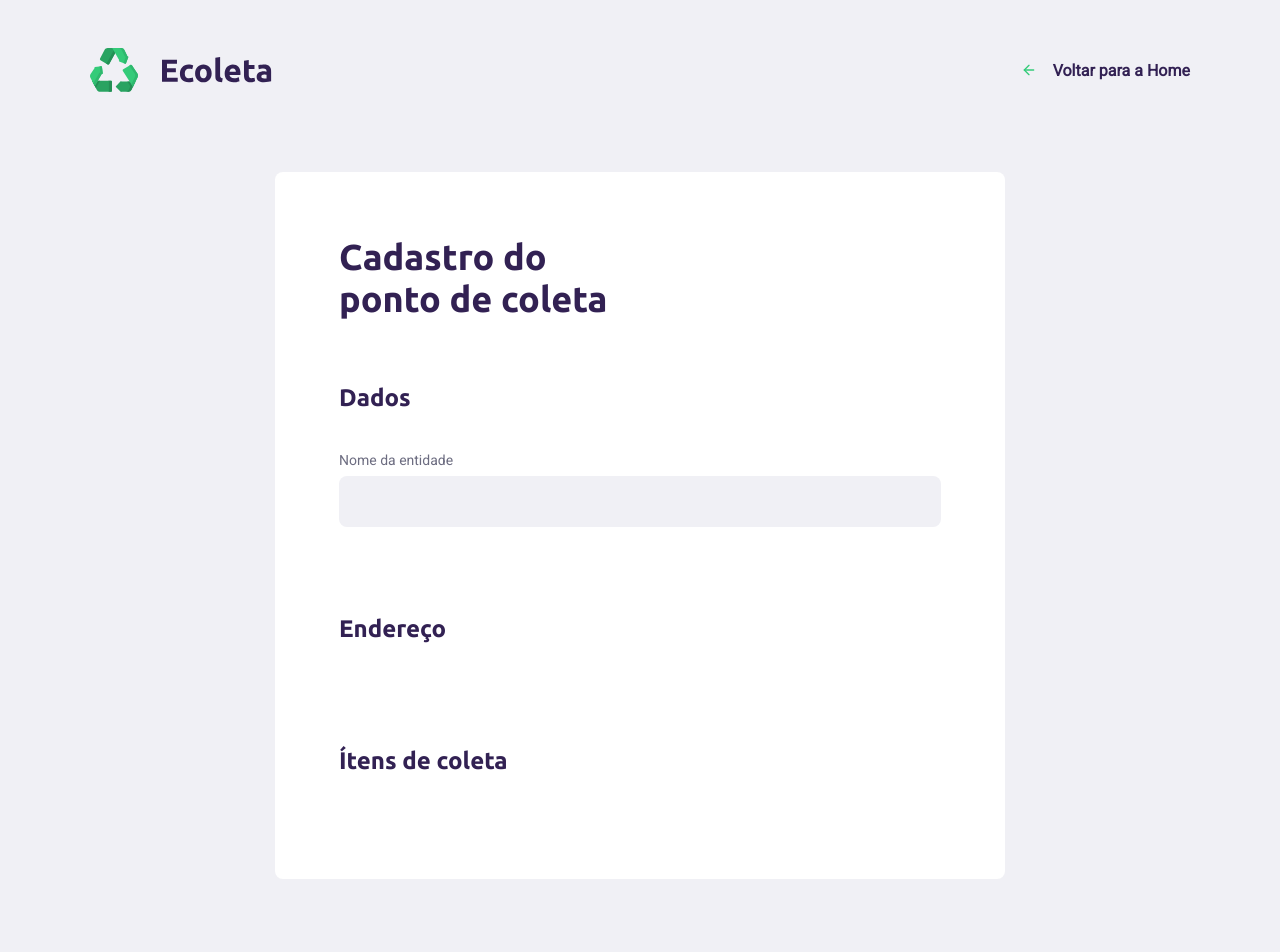
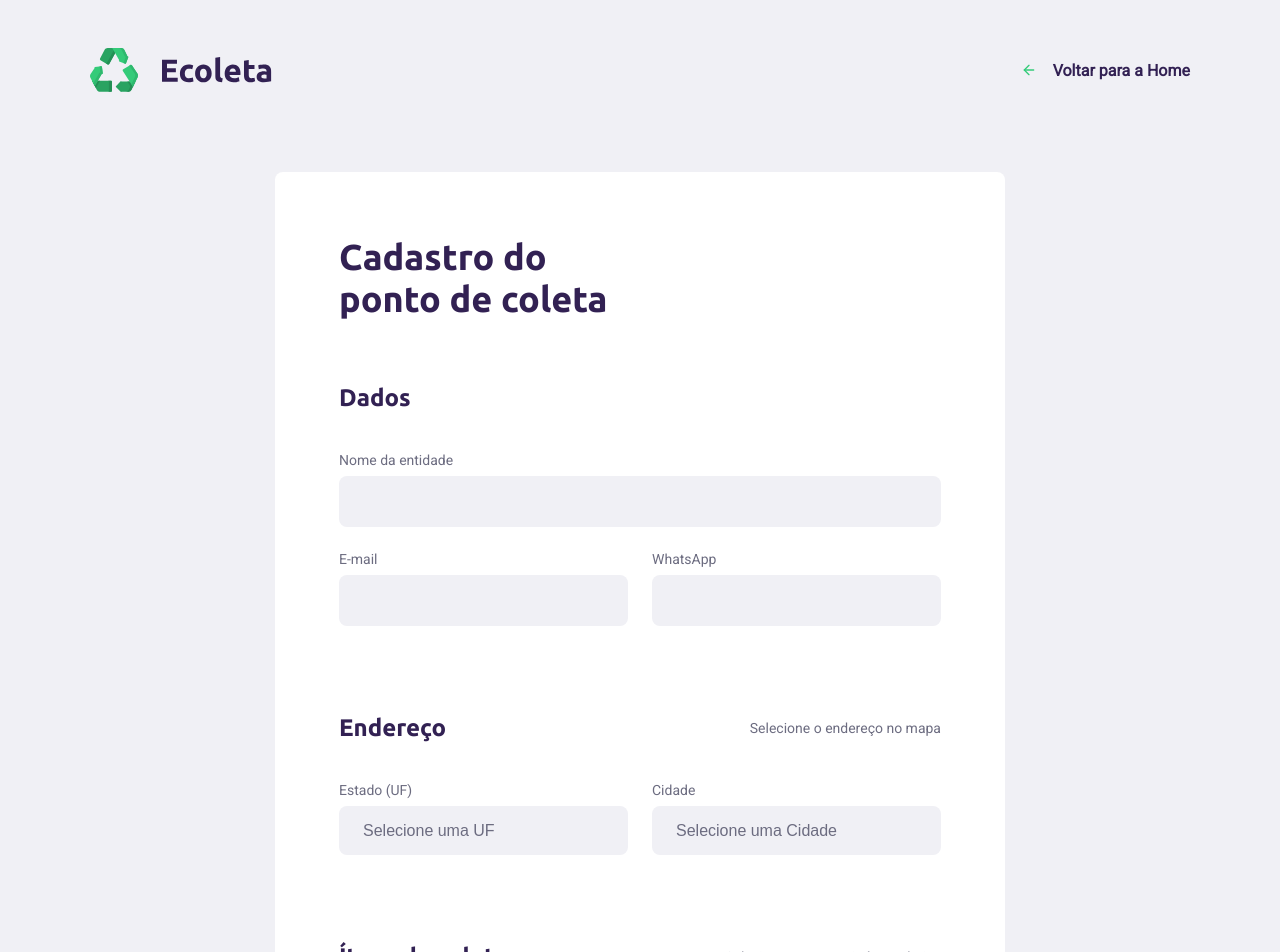
Before and after one commit to Hugovarellaa/nlw-01-omnistack, a React (Vite) app in the folder web/: page /create-point in a window 1280 px wide. Shown: the top 952 px of the page. Built offline with nearby package versions, Linux system fonts and the light colour scheme.

Commit message:
feat: Layout CreatePoint page

```diff
--- a/web/src/pages/CreatePoint/index.tsx
+++ b/web/src/pages/CreatePoint/index.tsx
@@ -29,17 +29,47 @@ export function CreatePoint() {
             <label htmlFor="name">Nome da entidade</label>
             <input type="text" name="name" id="name" />
           </div>
+
+          <div className="field-group">
+            <div className="field">
+              <label htmlFor="email">E-mail</label>
+              <input type="email" name="email" id="email" />
+            </div>
+
+            <div className="field">
+              <label htmlFor="whatspp">WhatsApp</label>
+              <input type="text" name="whatspp" id="whatspp" />
+            </div>
+          </div>
         </fieldset>
 
         <fieldset>
           <legend>
             <h2>Endereço</h2>
+            <span>Selecione o endereço no mapa</span>
           </legend>
+
+          <div className="field-group">
+            <div className="field">
+              <label htmlFor="uf">Estado (UF)</label>
+              <select name="uf" id="uf">
+                <option value="0">Selecione uma UF</option>
+              </select>
+            </div>
+
+            <div className="field">
+              <label htmlFor="city">Cidade</label>
+              <select name="city" id="city">
+                <option value="0">Selecione uma Cidade</option>
+              </select>
+            </div>
+          </div>
         </fieldset>
 
         <fieldset>
           <legend>
             <h2>Ítens de coleta</h2>
+            <span>Selecione um ou mais ítens abaixo</span>
           </legend>
         </fieldset>
       </form>
```
